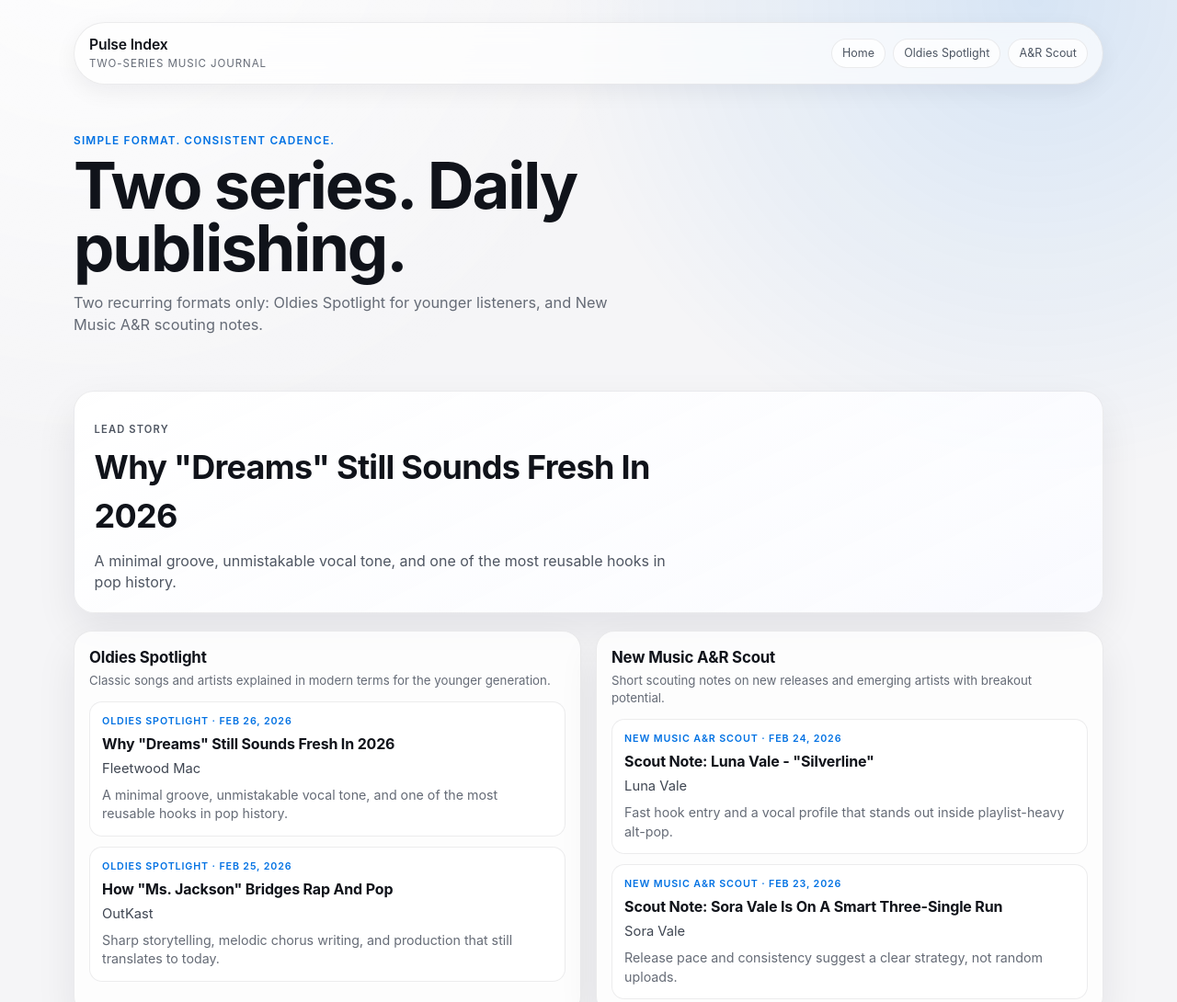
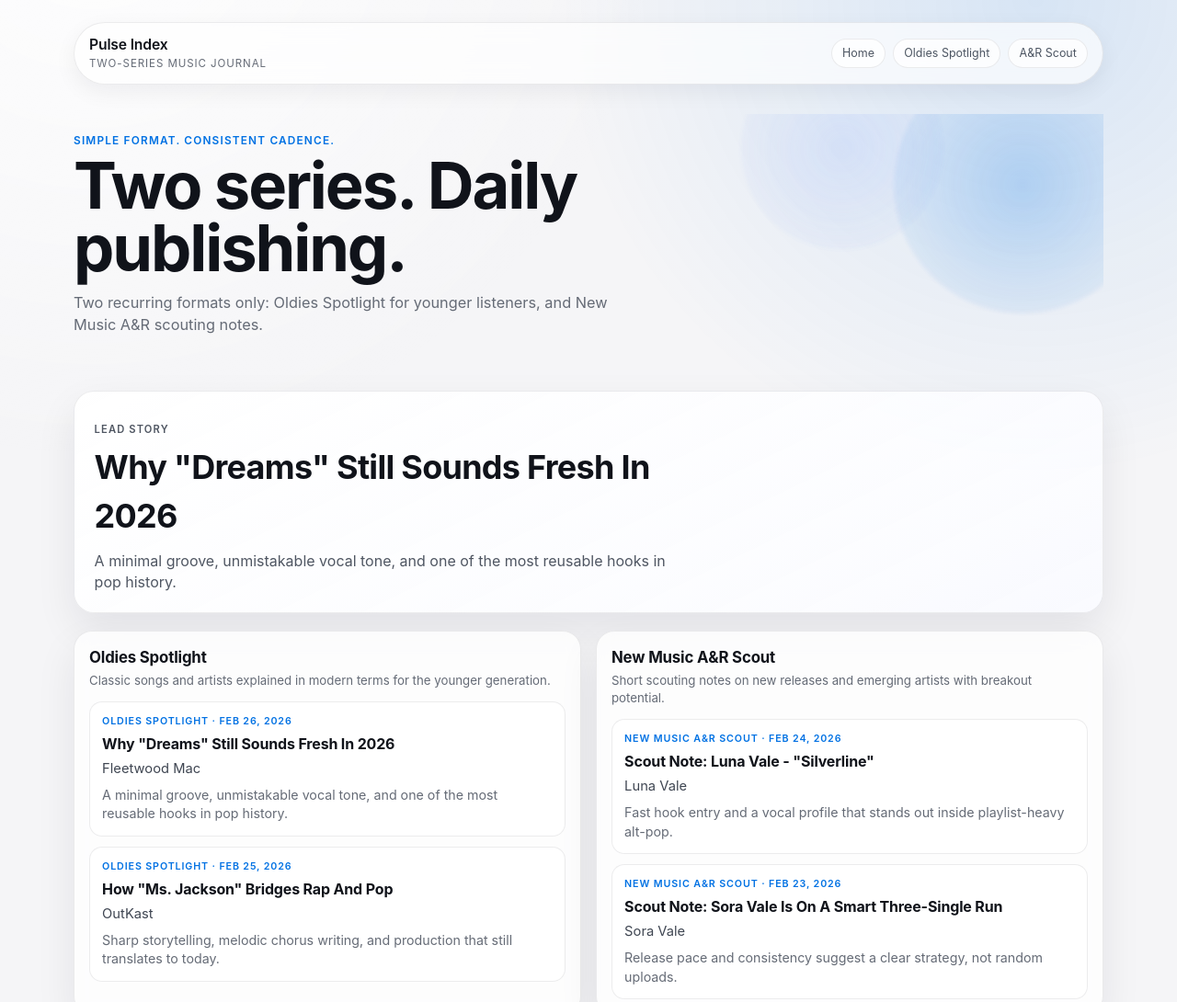
Before and after one commit to alexphillipmccabe-bit/new-codex-music-blog, a website built with Vite: page index.html in a window 1280 px wide. Shown: the top 1090 px of the page at 92% size. Built offline with nearby package versions, Linux system fonts and the light colour scheme.

Commit message:
Add cinematic hero and scroll reveal motion

```diff
--- a/src/main.js
+++ b/src/main.js
@@ -6,6 +6,22 @@ const app = document.querySelector('#app')
 const sortedPosts = [...posts].sort(
   (a, b) => new Date(b.publishedAt) - new Date(a.publishedAt),
 )
+
+function attachScrollReveal() {
+  const elements = document.querySelectorAll('.reveal')
+  const observer = new IntersectionObserver(
+    (entries) => {
+      entries.forEach((entry) => {
+        if (entry.isIntersecting) {
+          entry.target.classList.add('is-visible')
+          observer.unobserve(entry.target)
+        }
+      })
+    },
+    { threshold: 0.16 },
+  )
+  elements.forEach((element) => observer.observe(element))
+}
 
 function formatDate(dateString) {
   return new Date(dateString).toLocaleDateString('en-US', {
@@ -34,7 +50,7 @@ function navMarkup() {
 function postCard(post) {
   const bucket = series[post.series]
   return `
-    <article class="feed-card">
+    <article class="feed-card reveal">
       <p class="feed-meta">${bucket.label} · ${formatDate(post.publishedAt)}</p>
       <h3><a href="#/post/${post.slug}">${post.title}</a></h3>
       <p class="feed-artist">${post.artist}</p>
@@ -52,27 +68,29 @@ function renderHome() {
     <div class="grain"></div>
     ${navMarkup()}
     <main>
-      <section class="hero">
+      <section class="hero reveal is-visible">
+        <div class="hero-orb hero-orb-a"></div>
+        <div class="hero-orb hero-orb-b"></div>
         <p class="eyebrow">Simple format. Consistent cadence.</p>
         <h1>Two series. Daily publishing.</h1>
         <p class="intro">${site.description}</p>
       </section>
 
-      <section class="spotlight">
+      <section class="spotlight reveal">
         <p class="spotlight-label">Lead Story</p>
         <h2><a href="#/post/${featured.slug}">${featured.title}</a></h2>
         <p>${featured.excerpt}</p>
       </section>
 
-      <section class="grid">
-        <article class="panel">
+      <section class="grid reveal">
+        <article class="panel reveal">
           <div class="panel-head">
             <h3>${series.oldies.label}</h3>
             <p>${series.oldies.description}</p>
           </div>
           <div class="feed-grid">${oldiesPosts.map(postCard).join('')}</div>
         </article>
-        <article class="panel">
+        <article class="panel reveal">
           <div class="panel-head">
             <h3>${series.scouting.label}</h3>
             <p>${series.scouting.description}</p>
@@ -82,6 +100,7 @@ function renderHome() {
       </section>
     </main>
   `
+  attachScrollReveal()
 }
 
 function renderSeries(seriesId) {
@@ -95,16 +114,18 @@ function renderSeries(seriesId) {
     <div class="grain"></div>
     ${navMarkup()}
     <main>
-      <section class="hero compact">
+      <section class="hero compact reveal is-visible">
+        <div class="hero-orb hero-orb-a"></div>
         <p class="eyebrow">Series</p>
         <h1>${bucket.label}</h1>
         <p class="intro">${bucket.description}</p>
       </section>
-      <section class="panel">
+      <section class="panel reveal">
         <div class="feed-grid">${filtered.map(postCard).join('')}</div>
       </section>
     </main>
   `
+  attachScrollReveal()
 }
 
 function renderPost(slug) {
@@ -118,7 +139,7 @@ function renderPost(slug) {
     <div class="grain"></div>
     ${navMarkup()}
     <main>
-      <article class="post-page panel">
+      <article class="post-page panel reveal is-visible">
         <p class="feed-meta">${bucket.label} · ${formatDate(post.publishedAt)}</p>
         <h1>${post.title}</h1>
         <p class="post-artist">${post.artist}</p>
@@ -144,6 +165,7 @@ function renderPost(slug) {
       </article>
     </main>
   `
+  attachScrollReveal()
 }
 
 function router() {
--- a/src/style.css
+++ b/src/style.css
@@ -119,8 +119,9 @@ body {
 }
 
 .hero {
+  position: relative;
+  overflow: hidden;
   padding: 1.35rem 0 1.7rem;
-  animation: fade-up 500ms ease both;
 }
 
 .hero.compact {
@@ -128,6 +129,8 @@ body {
 }
 
 .hero h1 {
+  position: relative;
+  z-index: 1;
   margin: 0.35rem 0 0;
   font-size: clamp(2.1rem, 7vw, 4.4rem);
   line-height: 0.97;
@@ -136,6 +139,8 @@ body {
 }
 
 .eyebrow {
+  position: relative;
+  z-index: 1;
   margin: 0;
   font-size: 0.74rem;
   font-weight: 600;
@@ -145,6 +150,8 @@ body {
 }
 
 .intro {
+  position: relative;
+  z-index: 1;
   margin-top: 0.85rem;
   color: var(--muted);
   max-width: 58ch;
@@ -188,7 +195,6 @@ body {
   display: grid;
   grid-template-columns: 1fr 1fr;
   gap: 1rem;
-  animation: fade-up 620ms ease both;
 }
 
 .panel {
@@ -327,6 +333,17 @@ body {
   font-weight: 600;
 }
 
+.reveal {
+  opacity: 0;
+  transform: translateY(16px) scale(0.99);
+  transition: opacity 520ms ease, transform 520ms ease;
+}
+
+.reveal.is-visible {
+  opacity: 1;
+  transform: translateY(0) scale(1);
+}
+
 @keyframes fade-up {
   from {
     opacity: 0;
@@ -335,6 +352,37 @@ body {
   to {
     opacity: 1;
     transform: translateY(0);
+  }
+}
+
+@keyframes float-a {
+  from {
+    transform: translate3d(0, 0, 0);
+  }
+  to {
+    transform: translate3d(-16px, 14px, 0);
+  }
+}
+
+@keyframes float-b {
+  from {
+    transform: translate3d(0, 0, 0);
+  }
+  to {
+    transform: translate3d(14px, 18px, 0);
+  }
+}
+
+@media (prefers-reduced-motion: reduce) {
+  .reveal {
+    opacity: 1;
+    transform: none;
+    transition: none;
+  }
+
+  .hero-orb-a,
+  .hero-orb-b {
+    animation: none;
   }
 }
 
@@ -356,3 +404,28 @@ body {
     flex-direction: column;
   }
 }
+.hero-orb {
+  position: absolute;
+  border-radius: 999px;
+  filter: blur(2px);
+  opacity: 0.75;
+  pointer-events: none;
+}
+
+.hero-orb-a {
+  width: 280px;
+  height: 280px;
+  right: -60px;
+  top: -70px;
+  background: radial-gradient(circle at center, rgba(0, 113, 227, 0.3), rgba(0, 113, 227, 0));
+  animation: float-a 10s ease-in-out infinite alternate;
+}
+
+.hero-orb-b {
+  width: 220px;
+  height: 220px;
+  right: 180px;
+  top: -80px;
+  background: radial-gradient(circle at center, rgba(122, 160, 255, 0.22), rgba(122, 160, 255, 0));
+  animation: float-b 11s ease-in-out infinite alternate;
+}
```
